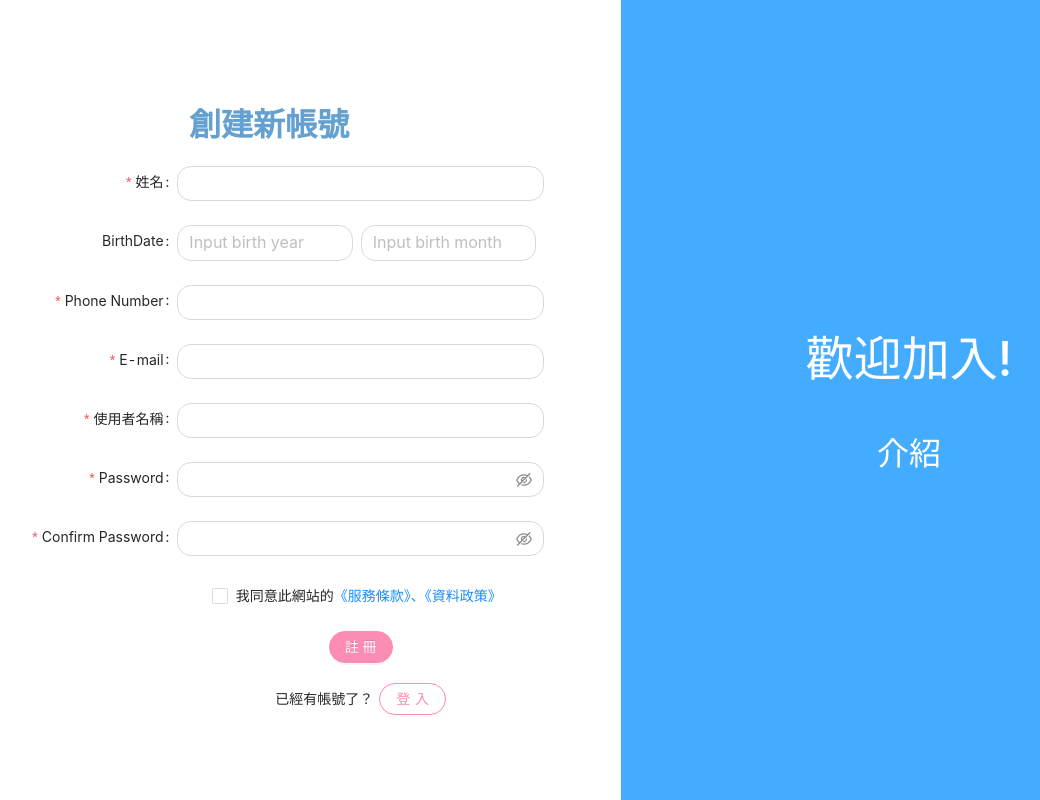
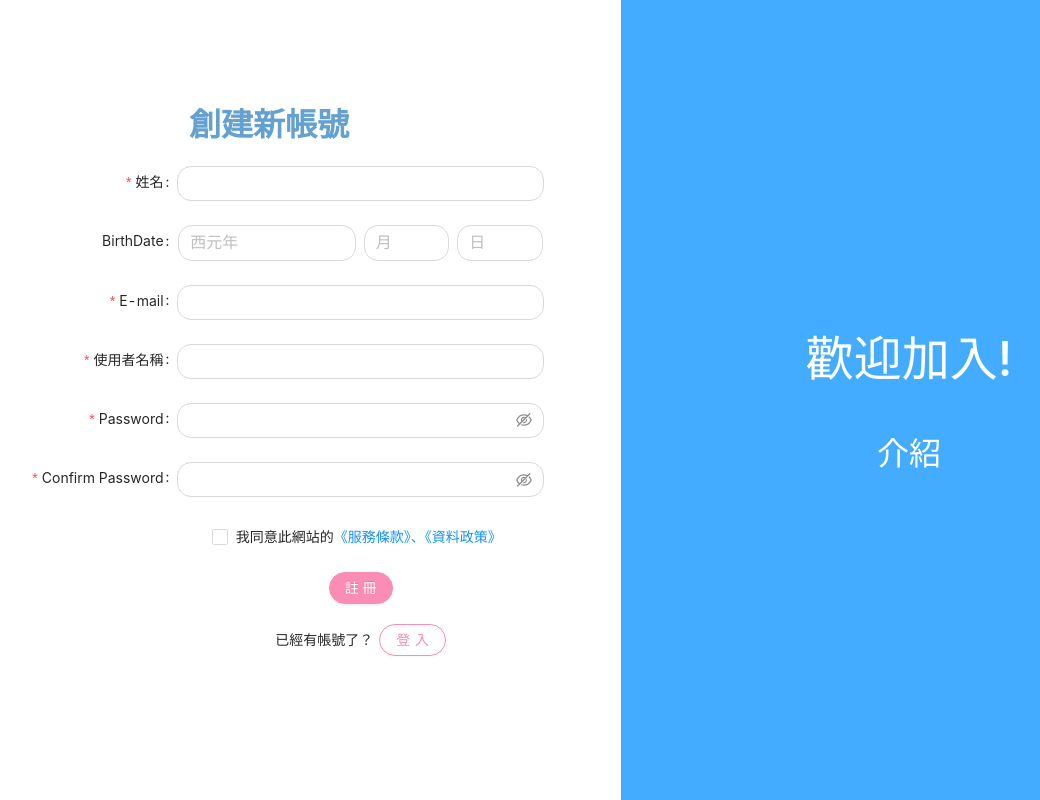
Before and after one commit to Brian-Konr/Camping-Helper, a React (Create React App) app in the folder frontend/: page /signup in a window 1280 px wide. Shown: the whole page, without its empty margins (83-1123 px from the left). Built offline with nearby package versions, Linux system fonts and the light colour scheme.

Commit message:
singup api connected, but maybe there is some bugs to fix

```diff
--- a/frontend/src/containers/HomePage.js
+++ b/frontend/src/containers/HomePage.js
@@ -1,6 +1,5 @@
 import React, { useState, useEffect } from 'react';
 import { Layout, Pagination, Menu, Breadcrumb, Divider, Button, message } from 'antd';
-import { UserOutlined, LaptopOutlined, NotificationOutlined } from '@ant-design/icons';
 import Hotcard from './HotCard';
 import Appbar from '../components/Appbar';
 import Generalcard from './Generalcard';
@@ -26,7 +25,6 @@ const Homepage = ({isLogin}) => {
           <div className='hotwrapper'>
             <div className='classtitle'>
               <h2 className='class-name'>熱門推薦</h2>
-              <Pagination size="small" total={50} className='classtitle-element' />
             </div>
             <Divider style={{
               height: '7px',
@@ -38,7 +36,6 @@ const Homepage = ({isLogin}) => {
           <div className='generalwrapper'>
             <div className='classtitle'>
               <h2 className='class-name'>活動資訊</h2>
-              {/* <Pagination size="small" total={50} className='classtitle-element' /> */}
             </div>
             <Divider style={{
               height: '7px',
--- a/frontend/src/containers/SignUp.js
+++ b/frontend/src/containers/SignUp.js
@@ -1,7 +1,8 @@
 import React, { useState } from 'react';
-import { Form, Input, Select, Checkbox, Button, Layout } from 'antd';
+import { DatePicker, Form, Input, Select, Checkbox, Button, Layout } from 'antd';
 import '../css/signup.css'
 import { Link } from "react-router-dom";
+import instance from '../instance';
 const { Content } = Layout;
 
 const { Option } = Select;
@@ -37,13 +38,36 @@ const tailFormItemLayout = {
 };
 
 const RegistrationForm = () => {
+  const monthDayCheck = (month, day) => {
+    let checkedMonth = month, checkedDay = day;
+    if(month.length === 1) checkedMonth = `0${month}`;
+    if(day.length === 1) checkedDay = `0${day}`;
+    return {checkedMonth, checkedDay};
+  }
   const [form] = Form.useForm();
 
   const onFinish = (values) => {
-    console.log('Received values of form: ', values);
+    // console.log('Received values of form: ', values);
+    let year = values.year;
+    let {checkedMonth, checkedDay} = monthDayCheck(values.month, values.day);
+    let date = `${year}-${checkedMonth}-${checkedDay}`;
+    delete values.year;
+    delete values.month;
+    delete values.day;
+
+    let finalForm = {...values, ...{birthday: date}};
+    console.log(finalForm);
+    // submit(finalForm);
   };
 
-  const [autoCompleteResult, setAutoCompleteResult] = useState([]);
+  const submit = async (request) => {
+    try {
+      let res = await instance.post('/auth/users/', request);
+      console.log(res.data);
+    } catch (error) {
+      console.log(error.response.data);
+    }
+  }
 
   return (
     <Layout className='page'>
@@ -77,26 +101,33 @@ const RegistrationForm = () => {
                     <Form.Item
                     name="year"
                     rules={[{ required: true }]}
-                    style={{ display: 'inline-block', width: 'calc(50% - 8px)' }}
+                    style={{ display: 'inline-block', width: 'calc(50% - 6px)' }}
                     >
-                    <Input className='item' placeholder="Input birth year" />
+                    <Input minLength={4} maxLength={4} className='item' placeholder="西元年" />
                     </Form.Item>
                     <Form.Item
                     name="month"
                     rules={[{ required: true }]}
-                    style={{ display: 'inline-block', width: 'calc(50% - 8px)', margin: '0 8px' }}
+                    style={{ display: 'inline-block', width: 'calc(25% - 6px)', margin: '0 8px' }}
                     >
-                    <Input className='item' placeholder="Input birth month" />
+                    <Input maxLength={2} className='item' placeholder="月" />
+                    </Form.Item>
+                    <Form.Item
+                    name="day"
+                    rules={[{ required: true }]}
+                    style={{ display: 'inline-block', width: 'calc(25% - 6px)' }}
+                    >
+                    <Input maxLength={2} className='item' placeholder="日" />
                     </Form.Item>
                 </Form.Item>
 
-                <Form.Item
+                {/* <Form.Item
                   name="phone"
                   label="Phone Number"
                   rules={[{ required: true, message: 'Please input your phone number!' }]}
                 >
-                    <Input className='item' style={{ width: '100%' }} />
-                </Form.Item>
+                  <Input className='item' style={{ width: '100%' }} />
+                </Form.Item> */}
 
                 <Form.Item
                   name="email"
@@ -116,12 +147,12 @@ const RegistrationForm = () => {
                 </Form.Item>
 
                 <Form.Item
-                  name="nickname"
+                  name="username"
                   label="使用者名稱"
                   rules={[
                   {
                       required: true,
-                      message: 'Please input your nickname!',
+                      message: 'Please input your username!',
                       whitespace: true,
                   },
                   ]}
@@ -144,7 +175,7 @@ const RegistrationForm = () => {
                 </Form.Item>
 
                 <Form.Item
-                  name="confirm"
+                  name="re_password"
                   label="Confirm Password"
                   dependencies={['password']}
                   hasFeedback
@@ -169,7 +200,7 @@ const RegistrationForm = () => {
 
 
                 <Form.Item
-                  name="agreement"
+                  name="if_agree"
                   valuePropName="checked"
                   rules={[
                   {
--- a/frontend/src/css/card.css
+++ b/frontend/src/css/card.css
@@ -16,13 +16,10 @@
   flex-direction: column;
   width: 100%;
 }
-/*.HotCardContainer {
-    display: flex;
-    width: 100%;
-    overflow-x: scroll;
-    overflow-y: hidden;
-    white-space: nowrap;
-    padding: 24px 0 10px;
-    margin: -24px 0 -10px;
-    padding-left: 3vw;
-}*/
+.classtitle-element {
+  position: relative;
+  margin-left: auto;
+  margin-right: 0;
+  display: 'flex';
+  align-items: 'center';
+}
```
Also changed, not shown: frontend/src/containers/HotCard.js (+2 -46 lines). Lines whose indentation alone changed are shown as unchanged.
